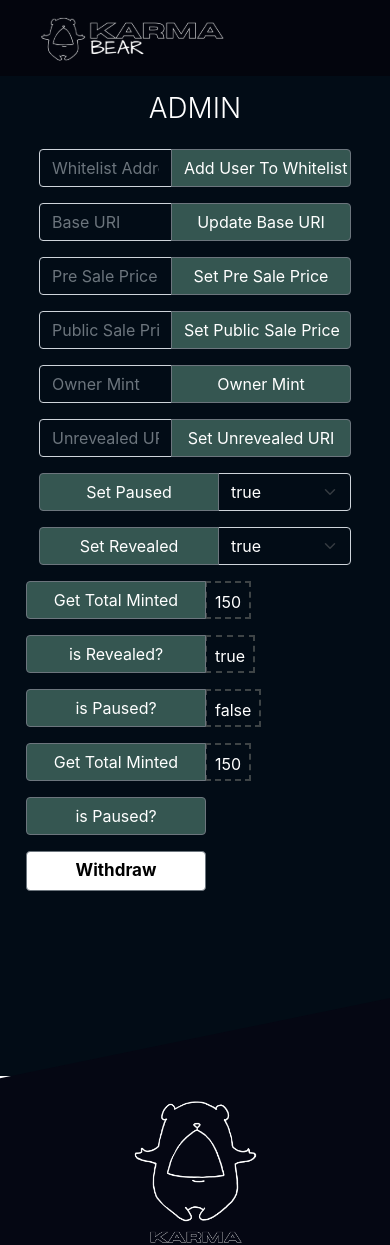
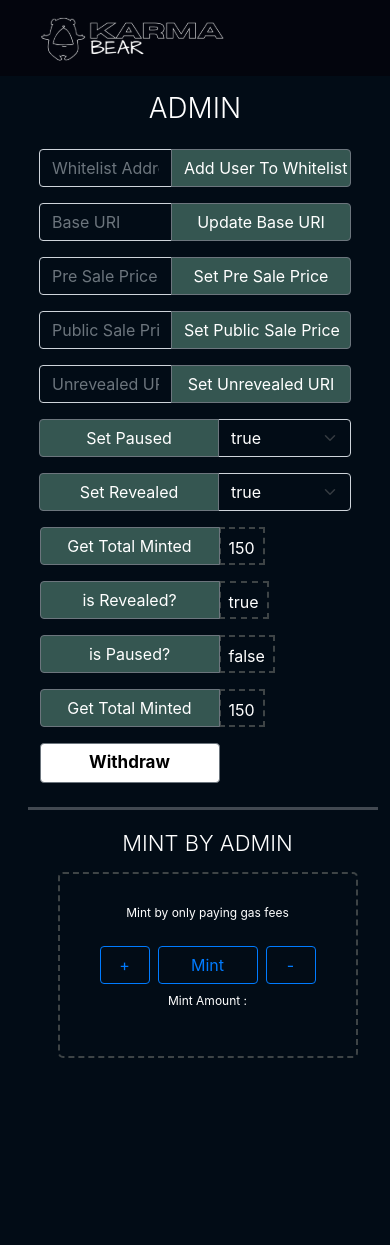
Before and after one commit to AsadGohar/karma-bears, a React (Create React App) app: page /admin in a window 390 px wide. Shown: the top 1245 px of the page. Built offline with nearby package versions, Linux system fonts and the light colour scheme.

Commit message:
completed karma bear frontend design

```diff
--- a/src/components/Admin/Admin.css
+++ b/src/components/Admin/Admin.css
@@ -41,8 +41,49 @@
     font-weight: 700;
 }
 
+.admin-mint-opt {
+    width: 300px;
+    padding: 30px;
+    border: 2px dashed #3E4446;
+    border-radius: 5px;
+}
+
+.operator {
+    width: 50px;
+}
+
+.admin-mint-btn {
+    width: 100px;
+}
+
+.account-heading-text {
+    color: #355651;
+}
+
+.admin-mint-hr {
+    color: #FFFFFF;
+    width: 90%;
+    border: 1px solid #FFFFFF;
+}
+
+.admin-mint-info {
+    font-size: 12px;
+}
+
+.mint-heading {
+    font-size: 22px;
+}
+
 @media (max-width: 767px) {
     .right-sec {
-        margin-left: 22px;
+        margin-left: 10px;
+    }
+
+    #admin {
+        height: 1300px;
+    }
+
+    .admin-mint-hr {
+        width: 90%;
     }
 }
--- a/src/components/Admin/Admin.js
+++ b/src/components/Admin/Admin.js
@@ -32,12 +32,6 @@ const Admin = () => {
             id="button-addon2">Set Public Sale Price</button>
           </div>
           <div className="input-group mb-3 px-4">
-            <input type="text" className="form-control input-bg" placeholder="Owner Mint"
-            aria-label="Owner Mint" aria-describedby="button-addon2"/>
-            <button className="btn btn-outline-secondary btns" type="button"
-            id="button-addon2">Owner Mint</button>
-          </div>
-          <div className="input-group mb-3 px-4">
             <input type="text" className="form-control input-bg" placeholder="Unrevealed URI"
             aria-label="Public Sale Price" aria-describedby="button-addon2"/>
             <button className="btn btn-outline-secondary btns" type="button"
@@ -60,7 +54,7 @@ const Admin = () => {
             </select>
           </div>
         </div>
-        <div className='col-md-5 right-sec'>
+        <div className='col-md-5 right-sec row'>
           <div className="input-group mb-3">
             <button className="btn btn-outline-secondary btns" type="button"
             id="button-addon2">Get Total Minted</button>
@@ -81,13 +75,27 @@ const Admin = () => {
             id="button-addon2">Get Total Minted</button>
             <p className='input-bg px-2 mint-user' >150</p>
           </div>
-          <div className="input-group mb-3">
-            <button className="btn btn-outline-secondary btns" type="button"
-            id="button-addon2">is Paused?</button>
-          </div>
-          <div className="input-group mb-3">
+          <div className="input-group mb-4">
             <button className="btn btn-outline-secondary withdraw-btn" type="button"
             id="button-addon2">Withdraw</button>
+          </div>
+          <hr className='admin-mint-hr'/>
+          <div className='container-fluid mx-0'>
+            <h1 className="mint-heading display-6 text-center text-white pt-1 pb-2">MINT BY ADMIN</h1>
+            <div className='d-flex justify-content-center'>
+              <div className='d-flex flex-column admin-mint-opt align-items-center'>
+                <div>
+                  {/* <h3 className='text-center account-heading-text'>Mint by Only Paying Gas fee</h3> */}
+                  <p className='text-white text-center mb-0 admin-mint-info'>Mint by only paying gas fees</p>
+                  <div className='d-flex justify-content-center pt-4'>
+                    <button type="button"  className="btn btn-outline-primary mr-2 operator">+</button>
+                    <button type="button" className="btn btn-outline-primary admin-mint-btn">Mint</button>
+                    <button type="button"  className="btn btn-outline-primary ml-2 operator">-</button>
+                  </div>
+                  <p className='text-white text-center pt-2 admin-mint-info'>Mint Amount :</p>
+                </div>
+              </div>
+            </div>
           </div>
         </div>
       </div>
--- a/src/components/FAQs/Question.js
+++ b/src/components/FAQs/Question.js
@@ -8,7 +8,7 @@ export const Question = ({id,question}) => {
   let unactiveHeading = "accordion-button collapsed  question-heading"
 
   return (
-    <div className="container">
+    <div className="container mx-0">
       <div className="accordion" id="accordionExample">
         <div className="accordion-item">
           <h2 className="accordion-header" id="headingOne">
--- a/src/components/Footer/Footer.css
+++ b/src/components/Footer/Footer.css
@@ -48,7 +48,7 @@
     max-width: 350px;
 }
 
-hr{
+.footer-hr{
     color: #FFFFFF;
     margin: auto;
     width: 50%;
--- a/src/components/Footer/Footer.js
+++ b/src/components/Footer/Footer.js
@@ -4,7 +4,7 @@ import './Footer.css'
 
 const Footer = () => {
   return (
-    <footer id='footer' className="page-footer font-small blue pt-4 container-fluid">
+    <footer id='footer' className="page-footer font-small blue pt-4 container-fluid mx-0">
         <div className="container-fluid row-margin-0 text-center text-md-left">
             <div className="row row-margin-0">
                 <div className="col-md-5 mt-md-0 mt-3">
@@ -52,7 +52,7 @@ const Footer = () => {
                 </div>
             </div>
         </div>
-        <hr/>
+        <hr className='footer-hr' />
         <div className="footer-copyright text-center py-3 text-white">Copyright © 2022 KarmaBear.
          All Rights Reserved
         </div>
--- a/src/components/Mint/Mint.js
+++ b/src/components/Mint/Mint.js
@@ -22,7 +22,7 @@ const Mint = () => {
     }
 
   return (
-    <div id='mint' className='container-fluid'>
+    <div id='mint' className='container-fluid mx-0'>
         <h1 className="display-6 text-center text-white py-3">MINT YOUR NFTs</h1>
         <div className='d-flex justify-content-center'>
             <div className='d-flex flex-column mint-opt align-items-center'>
--- a/src/components/NFT Gallery/Gallery.js
+++ b/src/components/NFT Gallery/Gallery.js
@@ -4,7 +4,7 @@ import './Gallery.css'
 
 const Gallery = () => {
   return (
-    <div id='gallery' className='container-fluid'>
+    <div id='gallery' className='container-fluid mx-0'>
         <h1 className="display-6 text-center text-white py-3">NFT GALLERY</h1>
         <div className='row justify-content-center' >
             <Nft/>
--- a/src/components/OurTeam/OurTeam.js
+++ b/src/components/OurTeam/OurTeam.js
@@ -7,7 +7,7 @@ import './OurTeam.css'
 const OurTeam = () => {
   return (
   <div id='team'>
-    <div className='container' >
+    <div className='container mx-0' >
         <div className='d-flex justify-content-center'>
           <img alt='headind' src={'../assets/our-team-heading.png'} />
           <p className='our-team-text'>Our <span className='karma-text' >Team</span></p>
--- a/src/components/Timeline/Timeline.js
+++ b/src/components/Timeline/Timeline.js
@@ -16,7 +16,7 @@ const Timeline = () => {
         <img alt='headind' src={'../assets/roadmap-heading.png'} />
         <p className='our-team-text'>Road<span className='karma-text' >Map</span></p>
       </div>
-      <div className='container'>
+      <div className='container mx-0'>
         {
           isMobile ?
           <div >
```
Also changed, not shown: src/components/Mint/Mint.css (line endings or trailing spaces).
